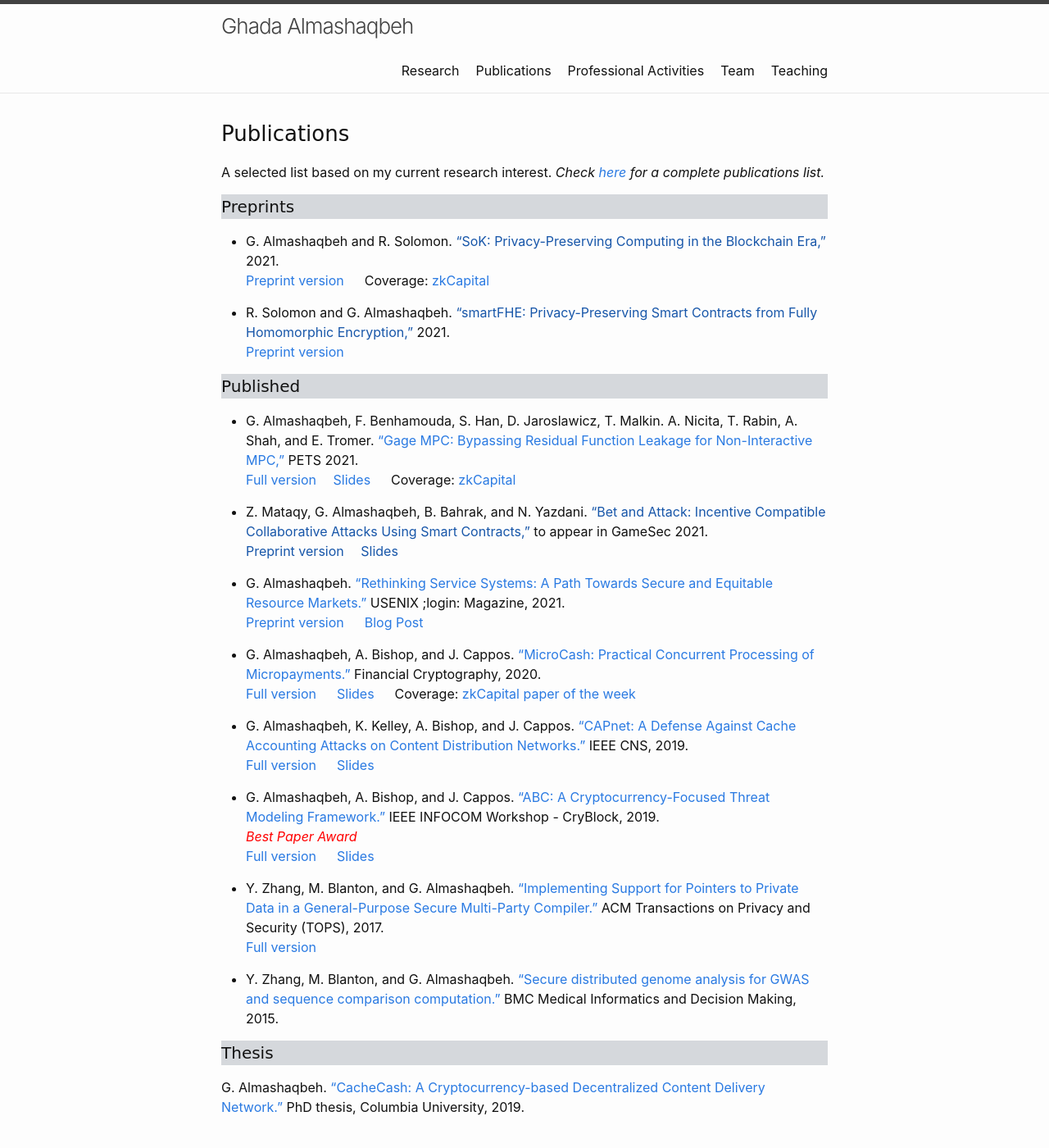
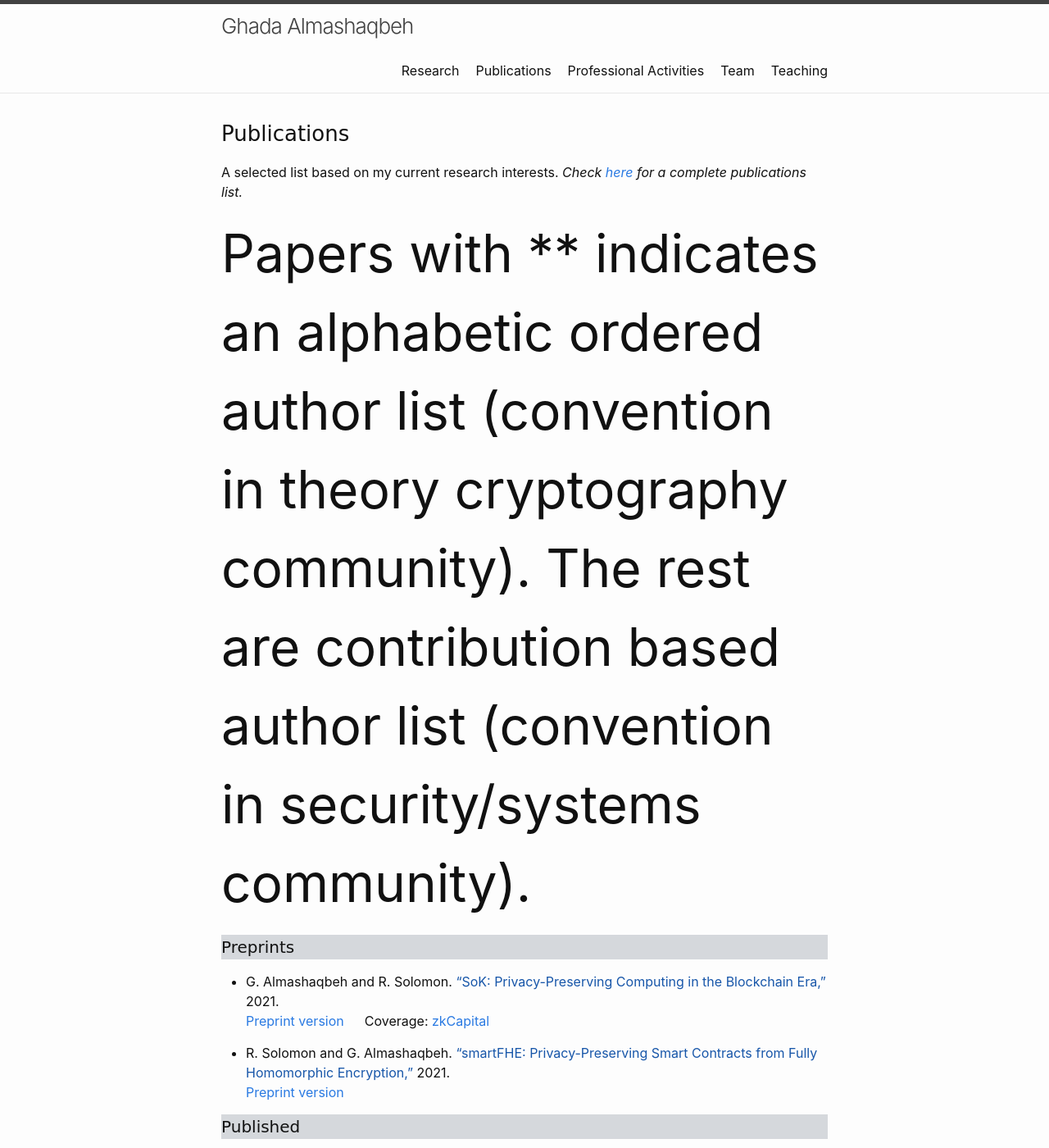
Before and after one commit to GhadaAlmashaqbeh/GhadaAlmashaqbeh.github.io, a Jekyll site: the page built from 02-publications.md, in a window 1280 px wide and 1400 px high. Shown: the whole window at 82% size. Built offline with Jekyll 4.4.1, drawn with Linux system fonts in a browser that asks for light colours; some of the changed text lies outside the part shown.

Commit message:
update publications

```diff
--- a/02-publications.md
+++ b/02-publications.md
@@ -6,7 +6,9 @@ permalink: /publications/
 
 <h3 style="font-family: 'Comic Sans MS'; margin-top: -30px;">Publications</h3>
 
-A selected list based on my current research interest. _Check [here](https://scholar.google.com/citations?user=QKIkII0AAAAJ&hl=en) for a complete publications list._<br/>
+A selected list based on my current research interests. _Check [here](https://scholar.google.com/citations?user=QKIkII0AAAAJ&hl=en) for a complete publications list._<br/>
+
+<span style="font-size:4em">Papers with \*\* indicates an alphabetic ordered author list (convention in theory cryptography community). The rest are contribution based author list (convention in security/systems community).</span> <br/>
 
 
 <h4 style="font-family: 'Comic Sans MS'; background-color:rgb(213, 216, 220);">Preprints</h4>
@@ -21,7 +23,7 @@ A selected list based on my current research interest. _Check [here](https://sch
 
 <h4 style="font-family: 'Comic Sans MS'; background-color:rgb(213, 216, 220);">Published</h4>
 
-* G. Almashaqbeh, F. Benhamouda, S. Han, D. Jaroslawicz, T. Malkin. A. Nicita, T. Rabin, A. Shah, and E. Tromer. ["Gage MPC: Bypassing Residual Function Leakage for Non-Interactive MPC,"](https://sciendo.com/article/10.2478/popets-2021-0083) PETS 2021.<br/>
+* \*\* G. Almashaqbeh, F. Benhamouda, S. Han, D. Jaroslawicz, T. Malkin. A. Nicita, T. Rabin, A. Shah, and E. Tromer. ["Gage MPC: Bypassing Residual Function Leakage for Non-Interactive MPC,"](https://sciendo.com/article/10.2478/popets-2021-0083) PETS 2021.<br/>
   [Full version](https://eprint.iacr.org/2021/256)&emsp; [Slides](../slides/gagempc-pets-2021.pdf) &emsp; Coverage: [zkCapital](https://zkcapital.substack.com/p/this-week-in-blockchain-research-fb6)
 
 * Z. Mataqy, G. Almashaqbeh, B. Bahrak, and N. Yazdani. ["Bet and Attack: Incentive Compatible Collaborative Attacks Using Smart Contracts,"]() to appear in GameSec 2021.<br/>
```
